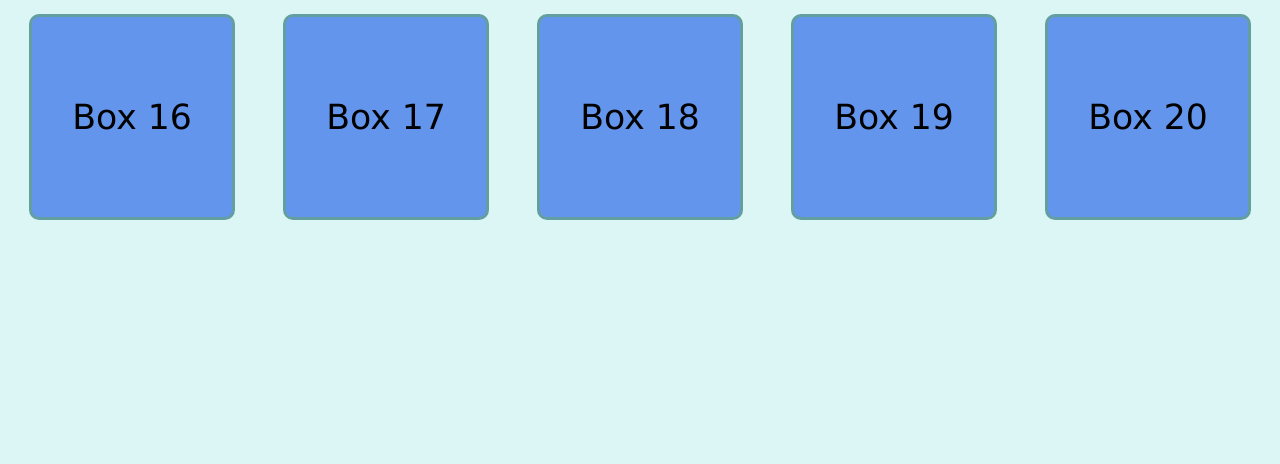
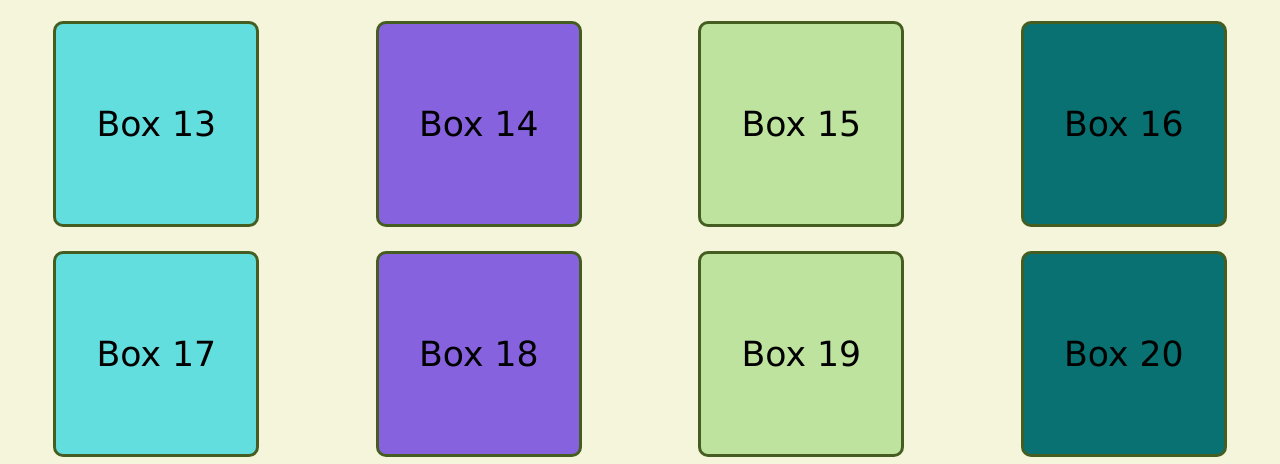
Before and after one commit to jeimesonrf/sites, a plain HTML site: page index_grid.html in a window 1280 px wide. Shown: the part 763-1227 px from the top of the page. Before the commit the page ends 998 px from the top, so only its background shows below. Drawn offline with Linux system fonts and the light colour scheme.

Commit message:
modified

```diff
--- a/index_grid.html
+++ b/index_grid.html
@@ -2,7 +2,7 @@
 <html lang="pt-br">
 <head>
     <meta charset="UTF-8">
-    <link href="style.css" rel="stylesheet">
+    <link href="style2.css" rel="stylesheet">
     <title>Aula de 26 de 05</title>
 </head>
 <body>
```
